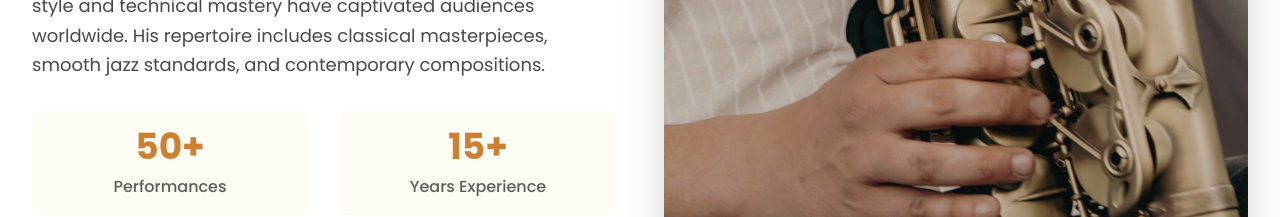
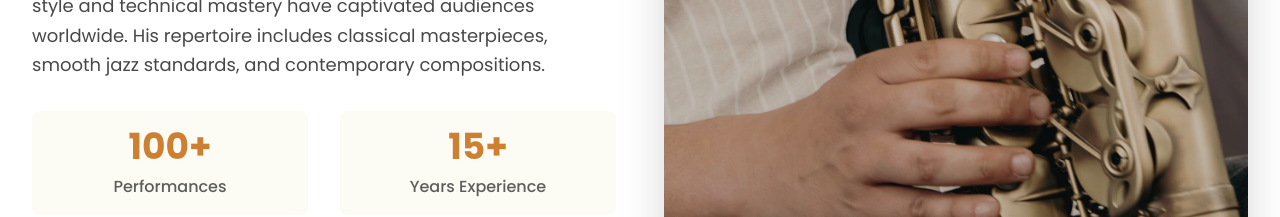
Before and after one commit to martinst06/ivansaxophon, a Next.js app: page / in a window 1280 px wide. Shown: the part 1360-1577 px from the top of the page. Built offline with nearby package versions, Linux system fonts and the light colour scheme.

Commit message:
change studio location

```diff
--- a/src/components/About.tsx
+++ b/src/components/About.tsx
@@ -28,7 +28,7 @@ const About = () => {
             {/* Stats */}
             <div className="grid grid-cols-2 gap-6 sm:gap-8">
               <div className="text-center p-4 rounded-lg bg-beige/30">
-                <div className="text-3xl sm:text-4xl font-bold text-bronze mb-2">50+</div>
+                <div className="text-3xl sm:text-4xl font-bold text-bronze mb-2">100+</div>
                 <div className="text-charcoal/70 font-medium text-sm sm:text-base">{t.about.performances}</div>
               </div>
               <div className="text-center p-4 rounded-lg bg-beige/30">
```
